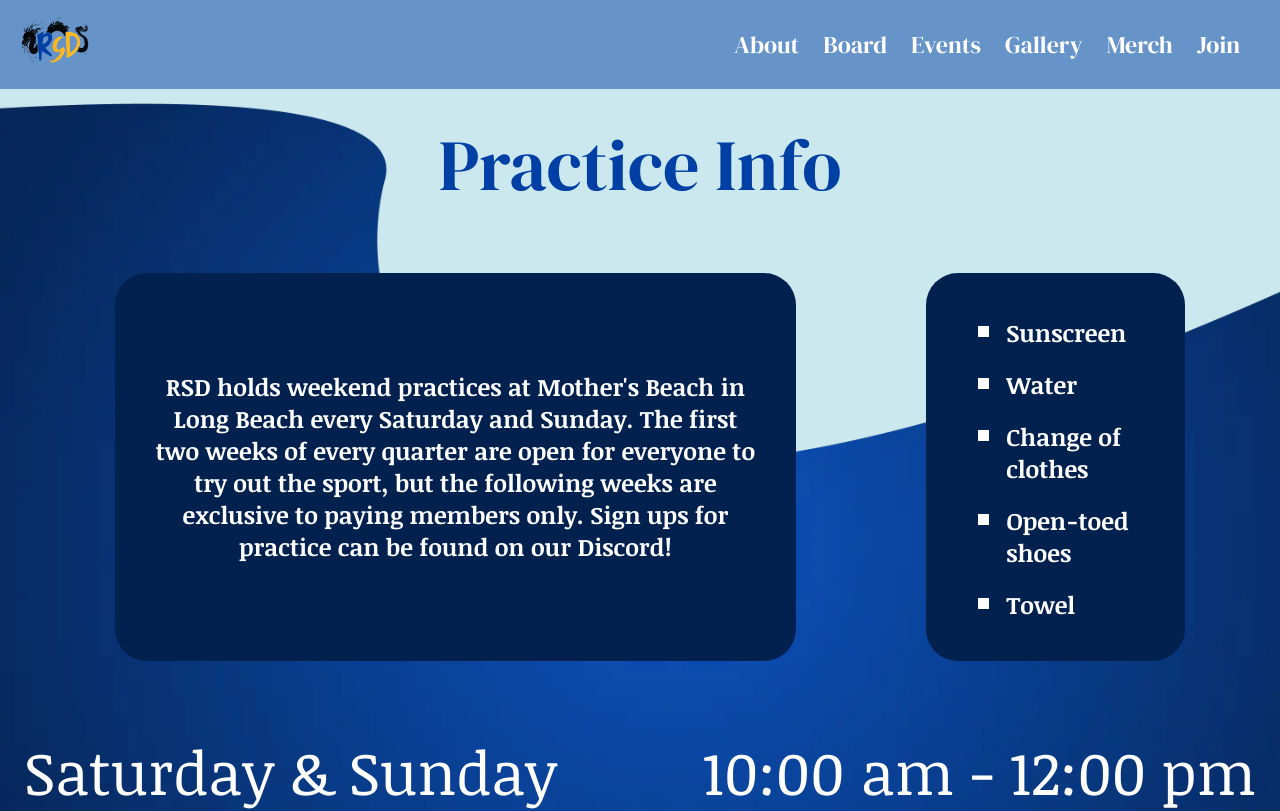
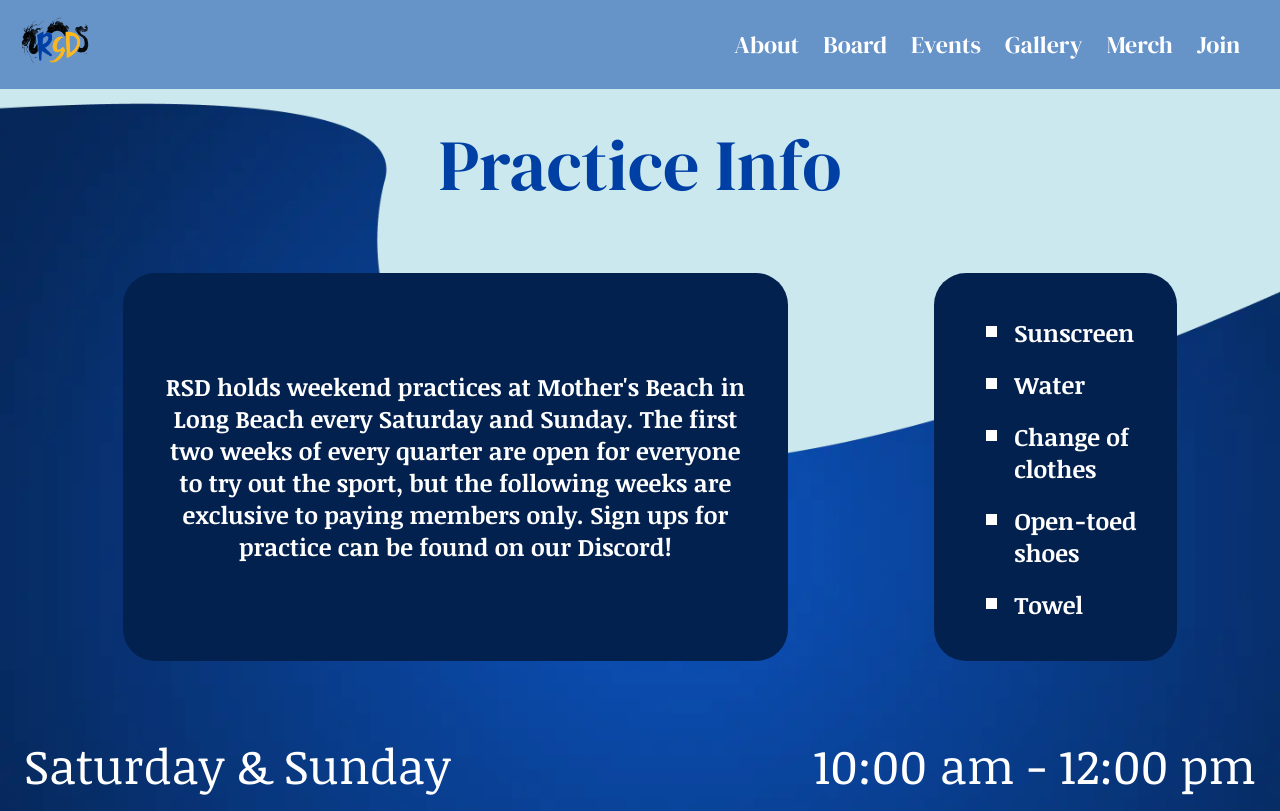
Before and after one commit to acm-ucr/rsd-website, a Next.js app: page / in a window 1280 px wide. Shown: the top 811 px of the page. Built offline with nearby package versions, Linux system fonts and the light colour scheme.

Commit message:
adjusting stizing again

```diff
--- a/src/components/InfoBox.tsx
+++ b/src/components/InfoBox.tsx
@@ -3,7 +3,7 @@ interface InfoBoxProps {
 }
 const InfoBox: React.FC<InfoBoxProps> = ({ text }) => {
   return (
-    <div className="my-10 w-11/12 px-2 text-left xl:my-4 xl:px-10 2xl:my-4 2xl:px-16">
+    <div className="my-10 w-11/12 px-2 text-left xl:my-4 xl:px-12">
       <div className="font-rsd-alt bg-rsd-dark-blue flex h-full justify-center rounded-4xl p-10 text-xl font-bold text-white lg:text-2xl 2xl:text-3xl">
         {text}
       </div>
--- a/src/components/home/PracticeShuttle.tsx
+++ b/src/components/home/PracticeShuttle.tsx
@@ -1,12 +1,12 @@
 const PracticeShuttle = () => {
   return (
-    <div className="flex h-4/12 w-full flex-col bg-transparent bg-radial 2xl:p-20">
-      <div className="font-rsd-alt flex flex-wrap justify-center p-6 text-3xl font-normal text-white md:justify-between md:text-4xl xl:text-6xl 2xl:text-8xl">
+    <div className="flex h-1/3 w-full flex-col bg-transparent bg-radial 2xl:p-20">
+      <div className="font-rsd-alt flex flex-wrap justify-center p-6 text-3xl font-normal text-white md:justify-between md:text-4xl xl:text-5xl 2xl:text-6xl">
         <div>{"Saturday & Sunday"}</div>
         <div>{"10:00 am - 12:00 pm"}</div>
       </div>
 
-      <div className="font-rsd-alt text-rsd-yellow flex justify-center px-14 py-8 text-center text-3xl font-bold md:text-4xl xl:text-5xl 2xl:text-8xl">
+      <div className="font-rsd-alt text-rsd-yellow flex justify-center px-14 py-8 text-center text-3xl font-bold md:text-4xl xl:text-5xl 2xl:text-6xl">
         {"*Shuttling starts at 8:30 am!"}
       </div>
     </div>
--- a/src/components/home/PracticeWrapper.tsx
+++ b/src/components/home/PracticeWrapper.tsx
@@ -10,11 +10,11 @@ import { motion } from "motion/react";
 
 const PracticeWrapper = () => {
   return (
-    <div className="flex flex-col">
+    <div className="relative">
       <div className="mb-4 flex justify-center">
         <Header text="Practice Info" />
       </div>
-      <div className="bg-rsd-title-blue w-full rounded-4xl xl:bg-transparent">
+      <div className="bg-rsd-title-blue w-screen rounded-4xl xl:bg-transparent">
         <div className="relative w-full">
           <Image
             src={Wave}
```
